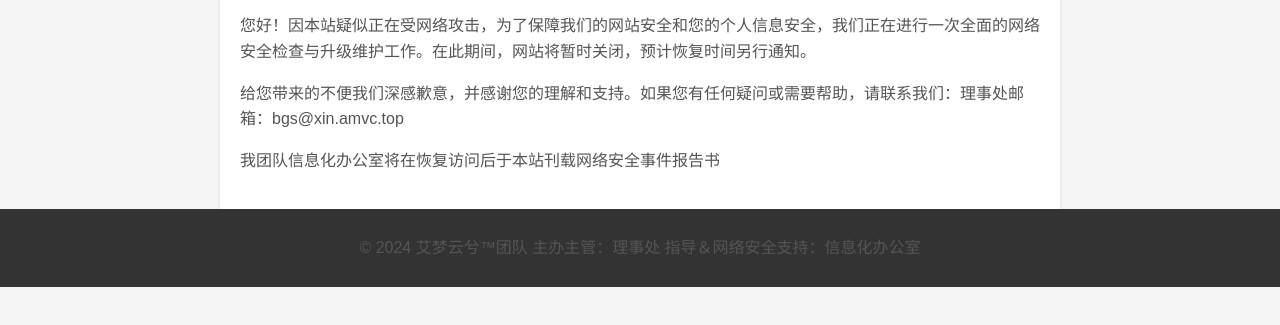
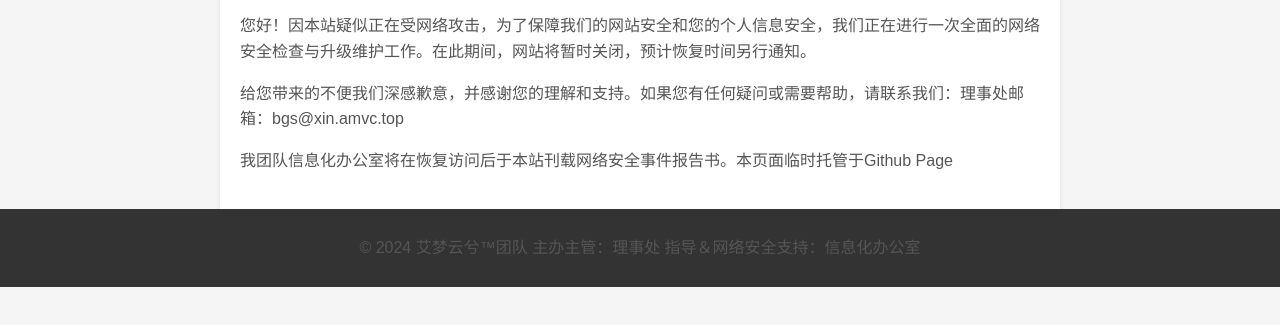
Before and after one commit to amvc666/amvc666.github.io, a plain HTML site: page index.html in a window 1280 px wide. Shown: the part 137-462 px from the top of the page. Drawn offline with Linux system fonts and the light colour scheme.

Commit message:
index.html

```diff
--- a/index.html
+++ b/index.html
@@ -40,7 +40,7 @@
         <p>尊敬的用户：</p>
         <p>您好！因本站疑似正在受网络攻击，为了保障我们的网站安全和您的个人信息安全，我们正在进行一次全面的网络安全检查与升级维护工作。在此期间，网站将暂时关闭，预计恢复时间另行通知。</p>
         <p>给您带来的不便我们深感歉意，并感谢您的理解和支持。如果您有任何疑问或需要帮助，请联系我们：理事处邮箱：bgs@xin.amvc.top</p>
-        <p>我团队信息化办公室将在恢复访问后于本站刊载网络安全事件报告书</p>
+        <p>我团队信息化办公室将在恢复访问后于本站刊载网络安全事件报告书。本页面临时托管于Github Page</p>
     </div>
     <footer>
         <p>© 2024 艾梦云兮™团队 主办主管：理事处 指导＆网络安全支持：信息化办公室</p>
```
